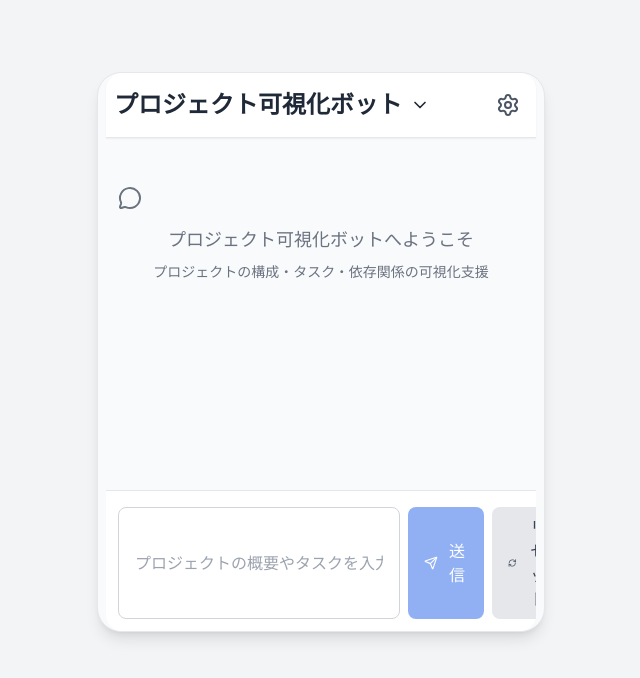
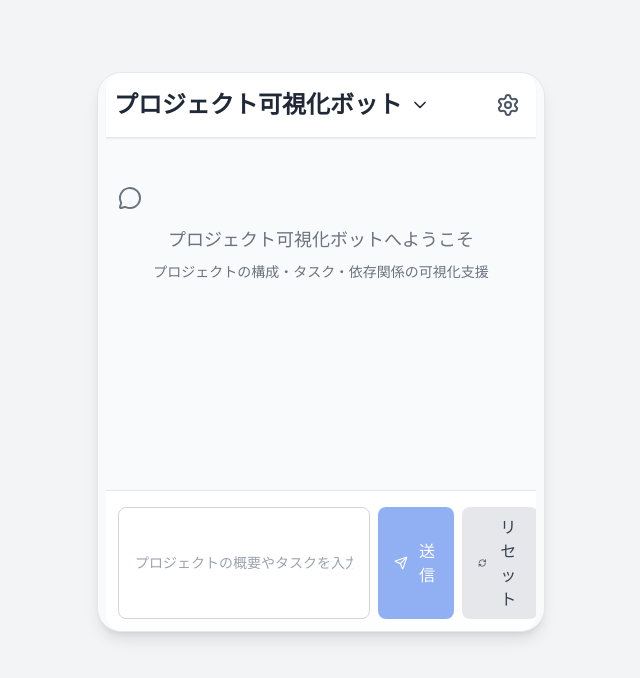
Before and after one commit to ai776/project-visualization-bot, a Next.js app: page /multi-bot in a window 1280 px wide. Shown: the top 678 px of the page, without its empty margins (319-959 px from the left). Built offline with nearby package versions, Linux system fonts and the light colour scheme.

Commit message:
Update chatbot components
- Modified ChatBot.tsx component
- Updated MultiBotSelector.tsx component

```diff
--- a/src/components/ChatBot.tsx
+++ b/src/components/ChatBot.tsx
@@ -329,7 +329,7 @@ export default function ChatBot() {
             onChange={(e) => setInputText(e.target.value)}
             onKeyPress={handleKeyPress}
             placeholder="メッセージを入力..."
-            className="flex-1 px-4 py-2 bg-gray-100 rounded-full text-sm focus:outline-none focus:ring-2 focus:ring-line-blue"
+            className="flex-1 px-4 py-2 bg-gray-100 rounded-full text-base md:text-sm focus:outline-none focus:ring-2 focus:ring-line-blue"
             disabled={isLoading}
             style={{ position: 'relative', zIndex: 10 }}
           />
--- a/src/components/MultiBotSelector.tsx
+++ b/src/components/MultiBotSelector.tsx
@@ -372,7 +372,7 @@ export default function MultiBotSelector() {
                   onKeyPress={(e) => e.key === 'Enter' && sendMessage()}
                   placeholder={currentBot.placeholder}
                   disabled={isLoading}
-                  className="flex-1 px-4 py-2 border border-gray-300 rounded-lg focus:outline-none focus:ring-2 focus:ring-blue-500"
+                  className="flex-1 px-4 py-2 border border-gray-300 rounded-lg text-base md:text-sm focus:outline-none focus:ring-2 focus:ring-blue-500"
                 />
                 <button
                   onClick={sendMessage}
```
